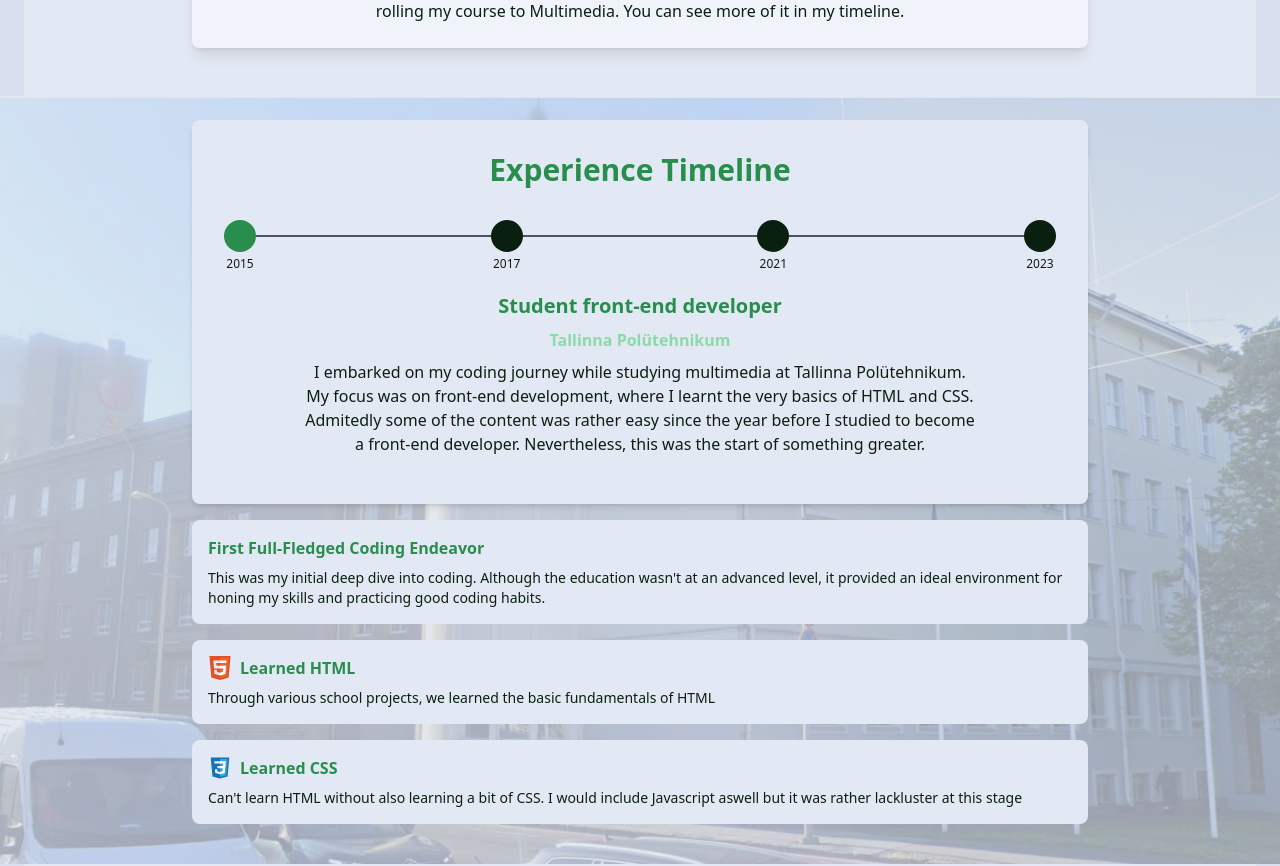
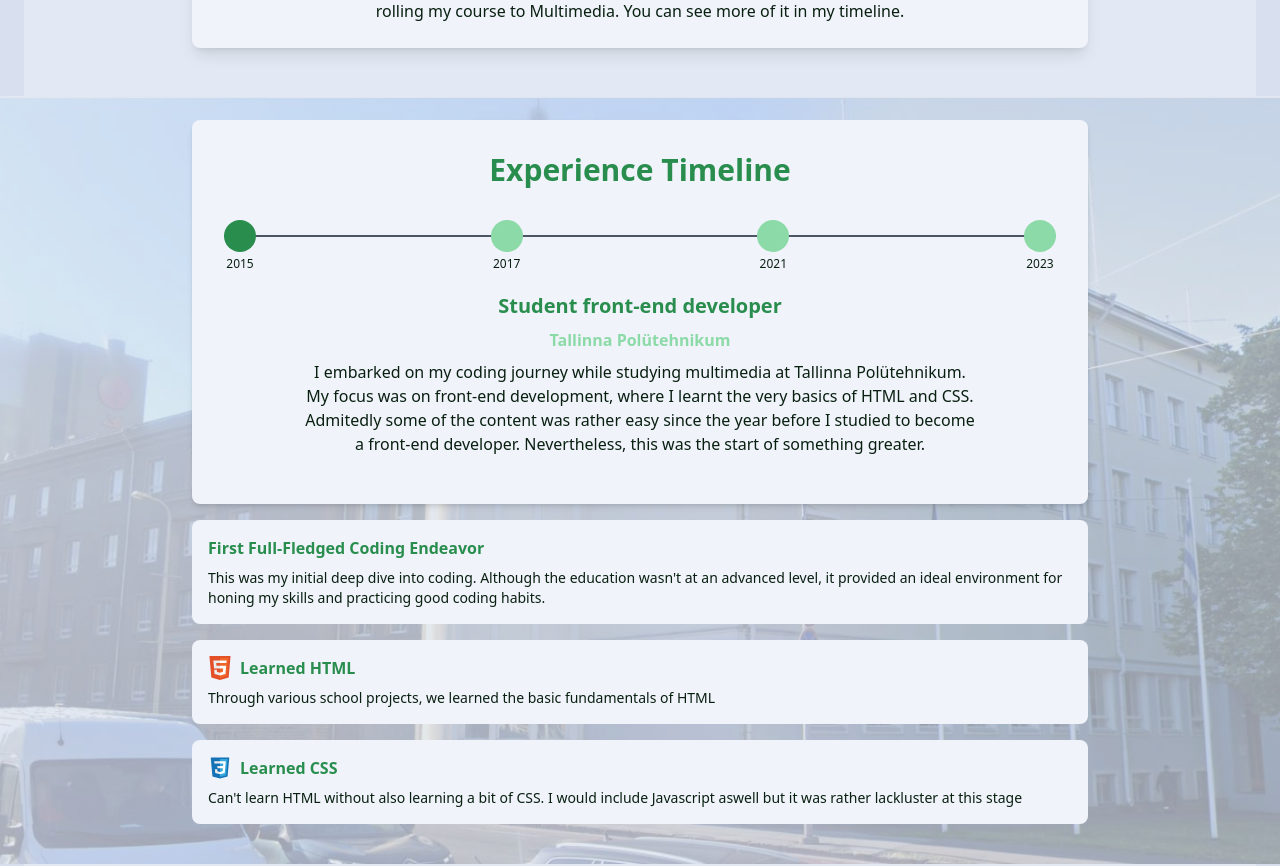
Before and after one commit to Teser301/portfolio-tailwind, a React app: page /about in a window 1280 px wide. Shown: the part 1000-1866 px from the top of the page. Built offline with nearby package versions, Linux system fonts and the light colour scheme; the HTML template or start-up script is replaced by a standard one.

Commit message:
refactor: timeline to match about page

```diff
--- a/src/components/AboutPage/Timeline.tsx
+++ b/src/components/AboutPage/Timeline.tsx
@@ -12,7 +12,7 @@ function Timeline() {
           backgroundImage: `url(${selectedExperience.backgroundImage})`,
         }}
       ></div>
-      <div className="z-10 w-full max-w-4xl bg-backgroundPrimary shadow-md rounded-lg p-8">
+      <div className="z-10 w-full max-w-4xl bg-backgroundSecondary shadow-md rounded-lg p-8">
         <h3 className="text-3xl font-extrabold text-center text-primary mb-8">
           Experience Timeline
         </h3>
@@ -27,9 +27,7 @@ function Timeline() {
             >
               <div
                 className={`w-8 h-8 rounded-full hover:bg-primary dark:hover:bg-primary ${
-                  selectedExperience === exp
-                    ? "bg-primary"
-                    : "bg-dark dark:bg-light"
+                  selectedExperience === exp ? "bg-primary" : "bg-secondary"
                 }`}
               ></div>
               <span className="absolute mt-2 text-xs font-medium transform -translate-y-full top-11">
@@ -54,7 +52,7 @@ function Timeline() {
           selectedExperience.achievements.map((achievement, index) => (
             <div
               key={index}
-              className="my-4 p-4 bg-backgroundPrimary rounded-lg"
+              className="my-4 p-4 bg-backgroundSecondary rounded-lg"
             >
               <div className="flex items-center mb-2">
                 {achievement.icon && (
```
